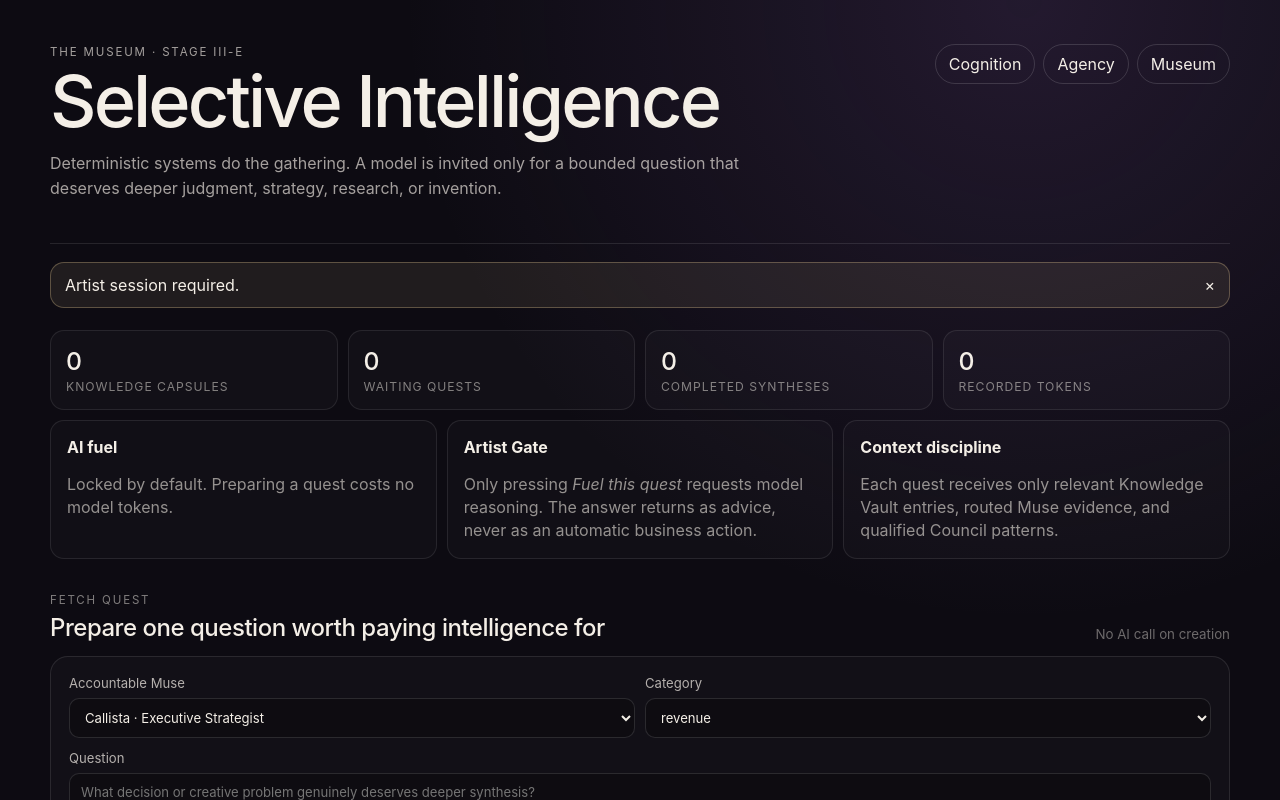
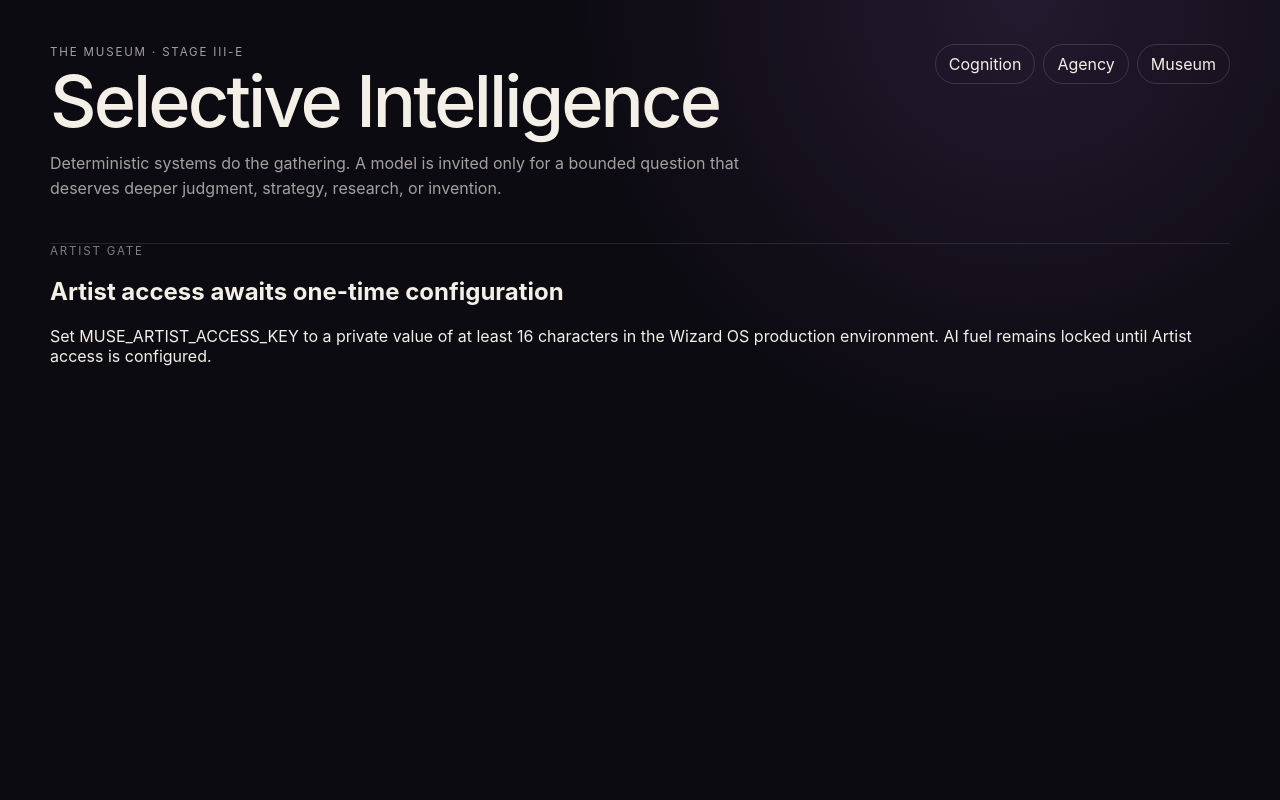
Before and after one commit to MadWizardArt/wizard-os, a Next.js app: page /museum/intelligence in a window 1280 px wide. Shown: the top 800 px of the page. Built offline with nearby package versions, Linux system fonts and the light colour scheme; no server answers.

Commit message:
Add Artist unlock and visible intelligence budget

```diff
--- a/app/museum/intelligence/page.tsx
+++ b/app/museum/intelligence/page.tsx
@@ -4,14 +4,21 @@ import { useEffect, useMemo, useState } from "react";
 import { MUSE_DIRECTORY } from "../../../lib/museum-directory";
 import type { MuseId } from "../../../lib/museum";
 import type { ProposalCategory } from "../../../lib/museum-proposal-storage";
-import type { CouncilKnowledgeRecord, KnowledgeKind } from "../../../lib/museum-knowledge";
-import type { IntelligenceQuestRecord } from "../../../lib/museum-intelligence";
+import type { CouncilKnowledgeRecord } from "../../../lib/museum-knowledge";
+import type { IntelligenceFuelUsage, IntelligenceQuestRecord } from "../../../lib/museum-intelligence";
 import styles from "./selective-intelligence.module.css";
 
 const CATEGORIES: ProposalCategory[] = ["revenue", "product", "content", "system", "risk", "research", "capacity", "experiment"];
 
-type IntelligencePayload = { enabled: boolean; model: string; quests: IntelligenceQuestRecord[] };
+type IntelligencePayload = { enabled: boolean; model: string; usage: IntelligenceFuelUsage | null; quests: IntelligenceQuestRecord[] };
 type QuestDraft = { museId: MuseId; category: ProposalCategory; question: string; reason: string; expectedValue: string };
+type ArtistSession = {
+  configured: boolean;
+  authenticated: boolean;
+  fuelEnabled: boolean;
+  model: string;
+  budget: { maxRuns: number; dailyTokens: number; maxOutputTokens: number };
+};
 
 const EMPTY_QUEST: QuestDraft = {
   museId: "callista",
@@ -21,15 +28,19 @@ const EMPTY_QUEST: QuestDraft = {
   expectedValue: "",
 };
 
+const EMPTY_PAYLOAD: IntelligencePayload = { enabled: false, model: "openai/gpt-5.6-sol", usage: null, quests: [] };
+
 export default function SelectiveIntelligencePage() {
+  const [session, setSession] = useState<ArtistSession | null>(null);
+  const [accessKey, setAccessKey] = useState("");
   const [knowledge, setKnowledge] = useState<CouncilKnowledgeRecord[]>([]);
-  const [payload, setPayload] = useState<IntelligencePayload>({ enabled: false, model: "openai/gpt-5.6-sol", quests: [] });
+  const [payload, setPayload] = useState<IntelligencePayload>(EMPTY_PAYLOAD);
   const [draft, setDraft] = useState<QuestDraft>(EMPTY_QUEST);
   const [notice, setNotice] = useState("");
   const [busy, setBusy] = useState<string | null>(null);
   const [loading, setLoading] = useState(true);
 
-  const load = async () => {
+  const loadProtected = async () => {
     setLoading(true);
     try {
       const [knowledgeResponse, intelligenceResponse] = await Promise.all([
@@ -38,6 +49,10 @@ export default function SelectiveIntelligencePage() {
       ]);
       const knowledgeJson = await knowledgeResponse.json();
       const intelligenceJson = await intelligenceResponse.json();
+      if (knowledgeResponse.status === 401 || intelligenceResponse.status === 401) {
+        setSession((current) => current ? { ...current, authenticated: false } : current);
+        throw new Error("Artist session expired. Unlock Selective Intelligence again.");
+      }
       if (!knowledgeResponse.ok) throw new Error(knowledgeJson.error || "Knowledge Vault could not be read.");
       if (!intelligenceResponse.ok) throw new Error(intelligenceJson.error || "Intelligence quests could not be read.");
       setKnowledge(Array.isArray(knowledgeJson) ? knowledgeJson : []);
@@ -49,7 +64,50 @@ export default function SelectiveIntelligencePage() {
     }
   };
 
-  useEffect(() => { void load(); }, []);
+  const loadSession = async () => {
+    setLoading(true);
+    try {
+      const response = await fetch("/api/museum/artist-session", { cache: "no-store" });
+      const json = await response.json();
+      if (!response.ok) throw new Error(json.error || "Artist Gate could not be read.");
+      setSession(json);
+      if (json.authenticated) await loadProtected();
+    } catch (error) {
+      setNotice(error instanceof Error ? error.message : "Artist Gate could not be read.");
+      setLoading(false);
+    }
+  };
+
+  useEffect(() => { void loadSession(); }, []);
+
+  const unlock = async () => {
+    setBusy("unlock");
+    try {
+      const response = await fetch("/api/museum/artist-session", {
+        method: "POST",
+        headers: { "Content-Type": "application/json" },
+        body: JSON.stringify({ accessKey }),
+      });
+      const json = await response.json();
+      if (!response.ok) throw new Error(json.error || "Artist Gate did not unlock.");
+      setSession(json);
+      setAccessKey("");
+      setNotice("Artist session authenticated. Paid Muse reasoning remains subject to the visible fuel budget.");
+      await loadProtected();
+    } catch (error) {
+      setNotice(error instanceof Error ? error.message : "Artist Gate did not unlock.");
+    } finally {
+      setBusy(null);
+    }
+  };
+
+  const logout = async () => {
+    await fetch("/api/museum/artist-session", { method: "DELETE" });
+    setSession((current) => current ? { ...current, authenticated: false } : current);
+    setKnowledge([]);
+    setPayload(EMPTY_PAYLOAD);
+    setNotice("Artist session locked.");
+  };
 
   const completed = useMemo(() => payload.quests.filter((quest) => quest.status === "completed"), [payload.quests]);
   const totalTokens = completed.reduce((sum, quest) => sum + (quest.usage?.totalTokens ?? 0), 0);
@@ -66,7 +124,7 @@ export default function SelectiveIntelligencePage() {
       if (!response.ok) throw new Error(json.error || "Quest could not be created.");
       setDraft(EMPTY_QUEST);
       setNotice("Intelligence Quest prepared. No model call has been made yet.");
-      await load();
+      await loadProtected();
     } catch (error) {
       setNotice(error instanceof Error ? error.message : "Quest could not be created.");
     } finally {
@@ -85,13 +143,17 @@ export default function SelectiveIntelligencePage() {
       const json = await response.json();
       if (!response.ok) throw new Error(json.error || "The quest could not be fueled.");
       setNotice("The Muse returned one bounded synthesis. Nothing was committed automatically.");
-      await load();
+      await loadProtected();
     } catch (error) {
       setNotice(error instanceof Error ? error.message : "The quest could not be fueled.");
+      await loadProtected();
     } finally {
       setBusy(null);
     }
   };
+
+  const usage = payload.usage;
+  const authenticated = Boolean(session?.authenticated);
 
   return (
     <main className={styles.page}>
@@ -107,17 +169,36 @@ export default function SelectiveIntelligencePage() {
 
         {notice && <button className={styles.notice} onClick={() => setNotice("")}>{notice}<span>×</span></button>}
 
+        {!authenticated && (
+          <section className={styles.artistGate}>
+            <div>
+              <p className={styles.kicker}>ARTIST GATE</p>
+              <h2>{session?.configured ? "Unlock the intelligence chamber" : "Artist access awaits one-time configuration"}</h2>
+              <p>{session?.configured
+                ? "The Knowledge Vault and paid reasoning controls are private to your Artist session. The key is exchanged for a short-lived HttpOnly session cookie and is not stored in the page."
+                : "Set MUSE_ARTIST_ACCESS_KEY to a private value of at least 16 characters in the Wizard OS production environment. AI fuel remains locked until Artist access is configured."}</p>
+            </div>
+            {session?.configured && <div className={styles.unlockRow}>
+              <input type="password" value={accessKey} onChange={(event) => setAccessKey(event.target.value)} onKeyDown={(event) => { if (event.key === "Enter") void unlock(); }} placeholder="Artist access key" autoComplete="current-password" />
+              <button className={styles.primary} disabled={busy === "unlock" || accessKey.length < 1} onClick={unlock}>{busy === "unlock" ? "Unlocking…" : "Unlock"}</button>
+            </div>}
+          </section>
+        )}
+
+        {authenticated && <>
+          <div className={styles.sessionBar}><span>Artist session authenticated</span><button onClick={logout}>Lock</button></div>
+
           <section className={styles.stats}>
             <article><strong>{knowledge.length}</strong><span>knowledge capsules</span></article>
             <article><strong>{payload.quests.filter((quest) => quest.status === "candidate").length}</strong><span>waiting quests</span></article>
             <article><strong>{completed.length}</strong><span>completed syntheses</span></article>
-          <article><strong>{totalTokens.toLocaleString()}</strong><span>recorded tokens</span></article>
+            <article><strong>{totalTokens.toLocaleString()}</strong><span>recorded tokens total</span></article>
           </section>
 
           <section className={styles.guardrail}>
-          <div><strong>AI fuel</strong><p>{payload.enabled ? `Unlocked · ${payload.model}` : "Locked by default. Preparing a quest costs no model tokens."}</p></div>
-          <div><strong>Artist Gate</strong><p>Only pressing <em>Fuel this quest</em> requests model reasoning. The answer returns as advice, never as an automatic business action.</p></div>
-          <div><strong>Context discipline</strong><p>Each quest receives only relevant Knowledge Vault entries, routed Muse evidence, and qualified Council patterns.</p></div>
+            <div><strong>AI fuel</strong><p>{payload.enabled ? `Armed · ${payload.model}` : "Locked. Quests may be prepared, but no model call can fire."}</p></div>
+            <div><strong>Today&apos;s allowance</strong><p>{usage ? `${usage.completedRuns + usage.activeRuns}/${usage.maxRuns} runs · ${usage.usedTokens.toLocaleString()}/${usage.dailyTokens.toLocaleString()} recorded tokens` : "Reading budget…"}</p></div>
+            <div><strong>Hard per-quest ceiling</strong><p>{usage ? `${usage.maxOutputTokens.toLocaleString()} output tokens maximum` : `${session?.budget.maxOutputTokens ?? 1000} output tokens maximum`}. Reasoning effort remains low.</p></div>
           </section>
 
           <section className={styles.section}>
@@ -148,7 +229,9 @@ export default function SelectiveIntelligencePage() {
                   <h3>{quest.question}</h3>
                   <p>{quest.reason}</p>
                   <small>Expected value · {quest.expectedValue}</small>
-                {quest.status === "candidate" && <button className={styles.fuel} disabled={busy === quest.id} onClick={() => runQuest(quest.id)}>{busy === quest.id ? "Fueling…" : "✦ Fuel this quest"}</button>}
+                  {quest.status === "candidate" && <button className={styles.fuel} disabled={busy === quest.id || !payload.enabled || (usage?.remainingRuns ?? 0) <= 0} onClick={() => runQuest(quest.id)}>{busy === quest.id ? "Fueling…" : payload.enabled ? "✦ Fuel this quest" : "AI fuel locked"}</button>}
+                  {quest.status === "running" && <p className={styles.running}>The accountable Muse is synthesizing this quest now.</p>}
+                  {quest.error && <p className={styles.error}>Quest failure · {quest.error}</p>}
                   {quest.answer && <details open><summary>Muse synthesis</summary><p className={styles.answer}>{quest.answer}</p>{quest.usage && <small>Usage · {quest.usage.inputTokens ?? "?"} in / {quest.usage.outputTokens ?? "?"} out / {quest.usage.totalTokens ?? "?"} total · {quest.model}</small>}</details>}
                 </article>;
               })}
@@ -166,6 +249,7 @@ export default function SelectiveIntelligencePage() {
             </div>
             <details className={styles.importNote}><summary>How Nine Muses project knowledge enters Wizard OS</summary><p>Use a curated knowledge capsule: title, concise fact or directive, source reference, relevant Muse/category, and verification state. This keeps the Vault useful and auditable. Direct automatic access from an external Wizard OS deployment into a ChatGPT Project is not assumed.</p></details>
           </section>
+        </>}
       </section>
     </main>
   );
```
Lines whose indentation alone changed are shown as unchanged.
